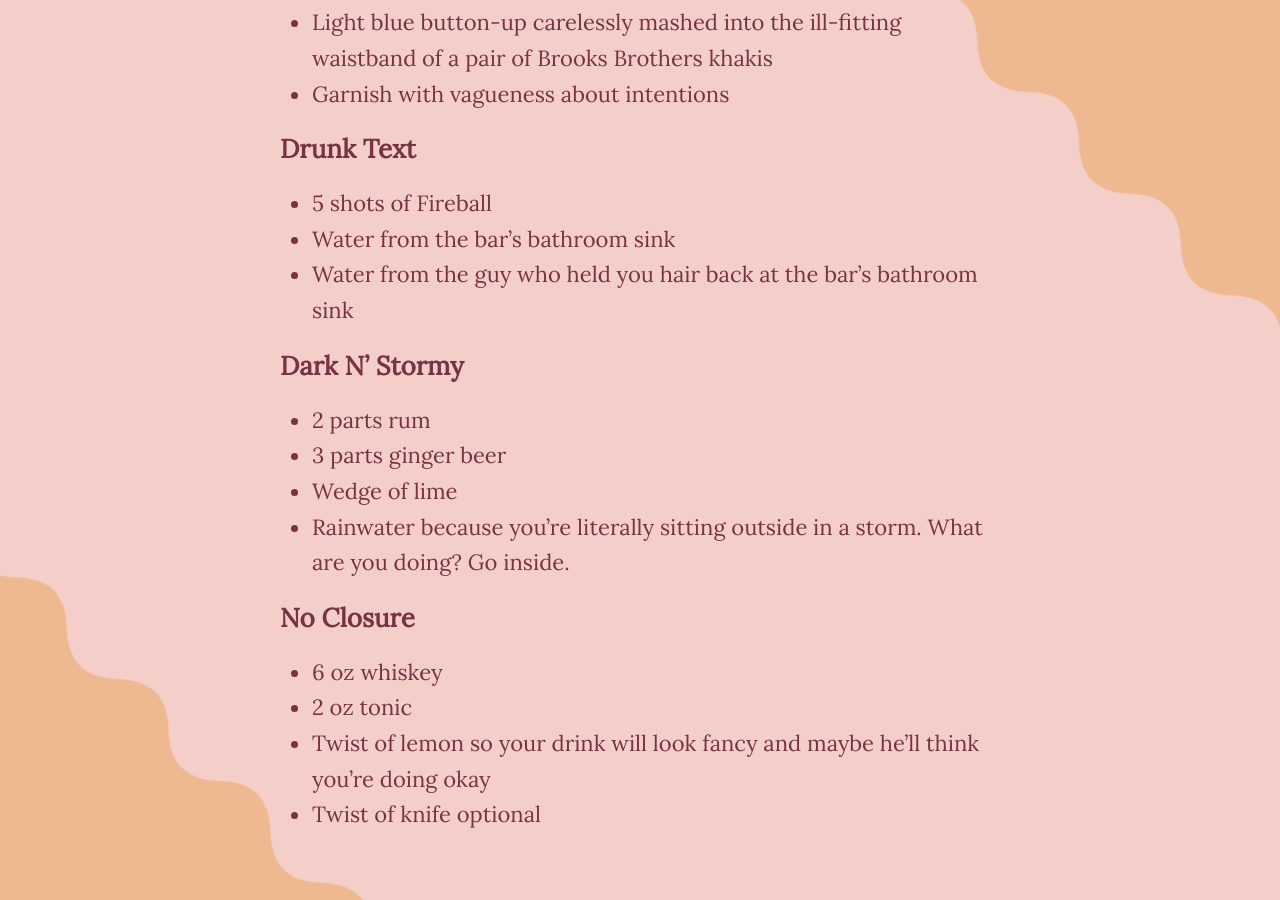
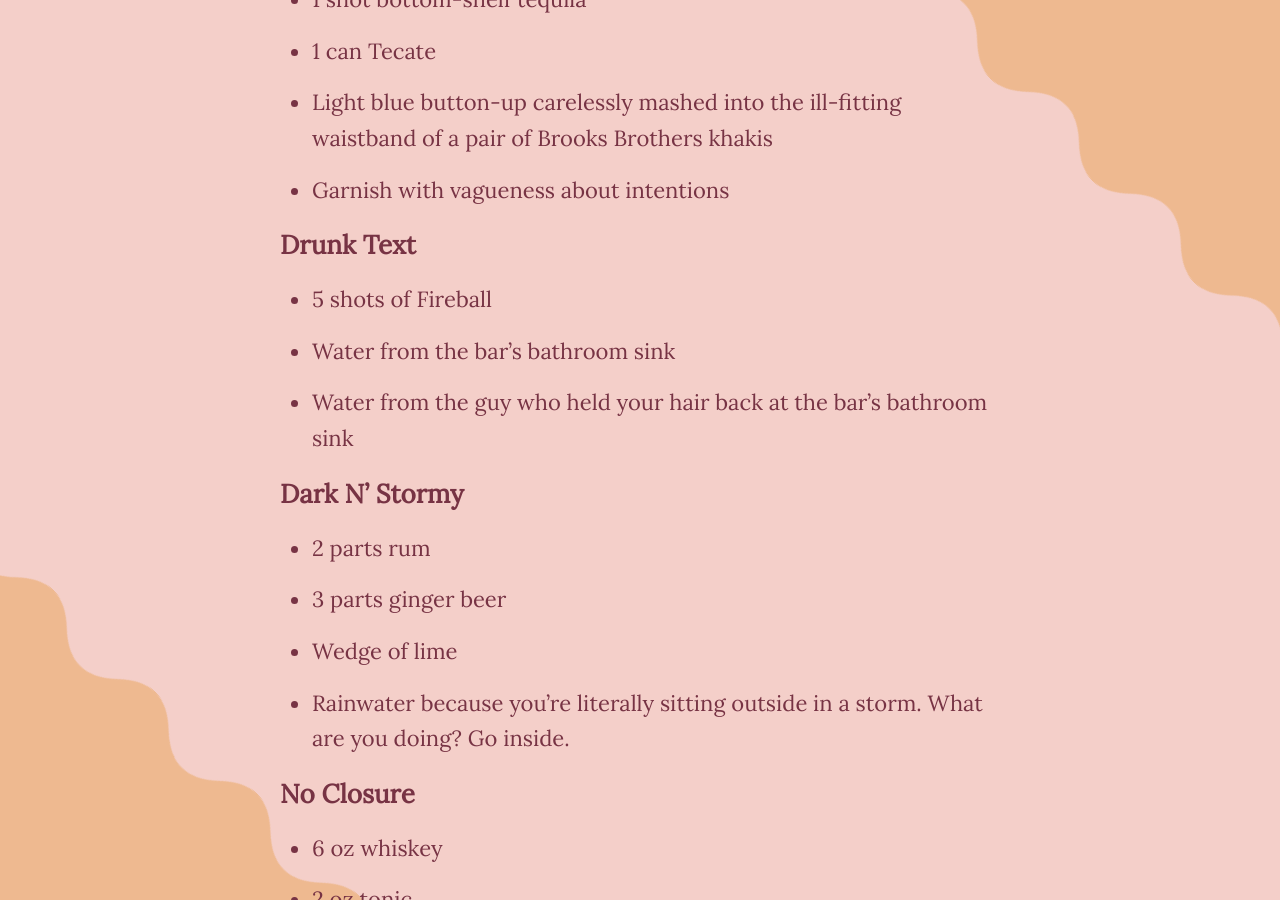
Before and after one commit to smittenn/laa-blog, a Jekyll site: the page built from _posts/2021-02-28-cocktails-for-a-newly-single-woman.markdown, in a window 1280 px wide and 900 px high, scrolled down 2066 px. Built offline with Jekyll 4.4.1, drawn with Linux system fonts in a browser that asks for light colours; our own code applies the rules of GitHub Pages for plain Markdown files.

Commit message:
Updated Cocktails For A Newly Single Woman

```diff
--- a/_posts/2021-02-28-cocktails-for-a-newly-single-woman.markdown
+++ b/_posts/2021-02-28-cocktails-for-a-newly-single-woman.markdown
@@ -24,32 +24,49 @@ Hosting after a breakup? These are the recipes you’ve been looking for.
 ### Telling Mom
 
 * 2 parts gin
+
 * 1 part lemon juice
+
 * 1 part “Would it kill you to put on a pair of heels once in a while? Jesus.”
 
 ### Getting Back on the Horse
+
 * 2 parts off-brand corner store ginger ale
+
 * 1 part Tanqueray (Note: Continue to take big, intermittent swigs from the bottle while anxiously applying makeup in the kitchen.)
 
 ### Finance Fuckboy
 * 1 shot bottom-shelf tequila
+
 * 1 can Tecate
+
 * Light blue button-up carelessly mashed into the ill-fitting waistband of a pair of Brooks Brothers khakis
+
 * Garnish with vagueness about intentions
 
 ### Drunk Text
 * 5 shots of Fireball
+
 * Water from the bar’s bathroom sink
-* Water from the guy who held you hair back at the bar’s bathroom sink
+
+* Water from the guy who held your hair back at the bar’s bathroom sink
 
 ### Dark N’ Stormy
+
 * 2 parts rum
+
 * 3 parts ginger beer
+
 * Wedge of lime
+
 * Rainwater because you’re literally sitting outside in a storm. What are you doing? Go inside.
 
 ### No Closure
+
 * 6 oz whiskey
+
 * 2 oz tonic
+
 * Twist of lemon so your drink will look fancy and maybe he’ll think you’re doing okay
+
 * Twist of knife optional
```
